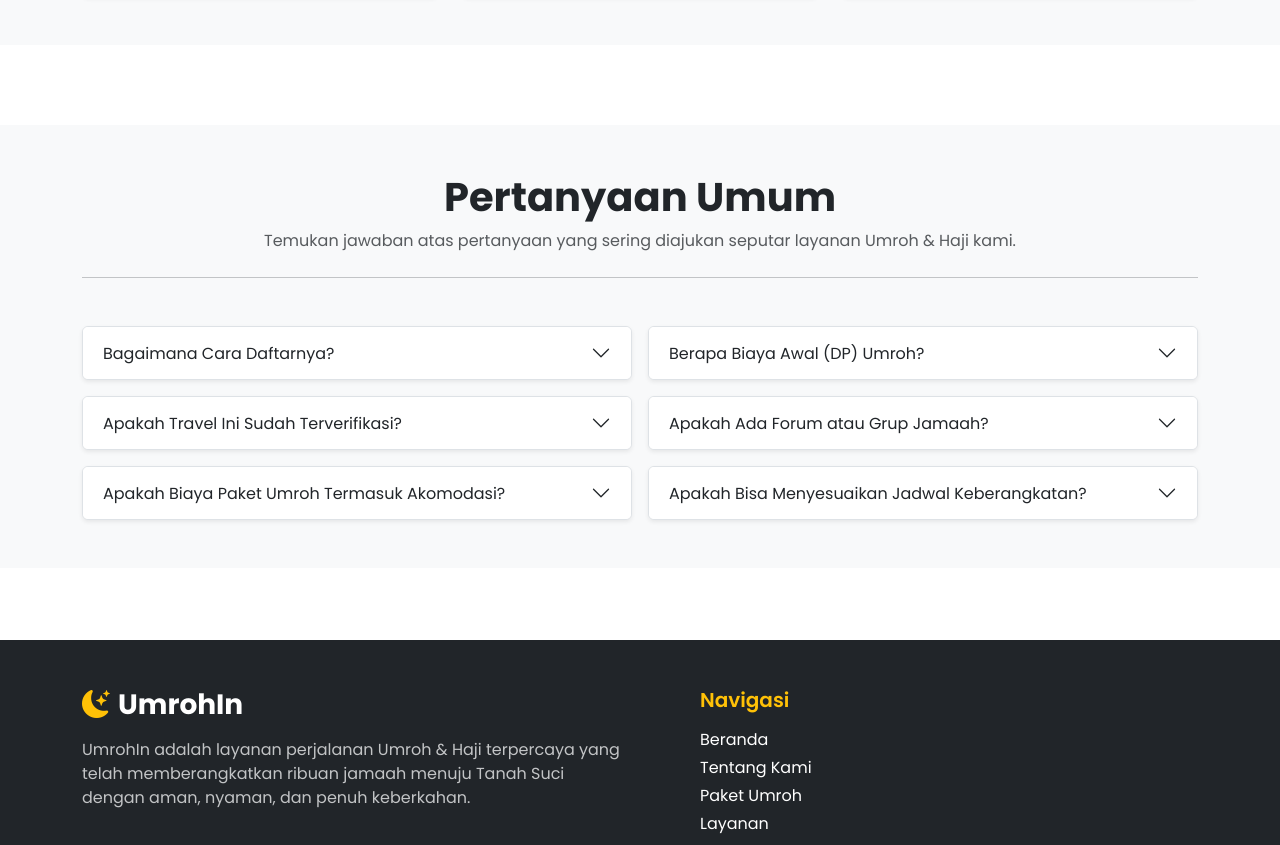
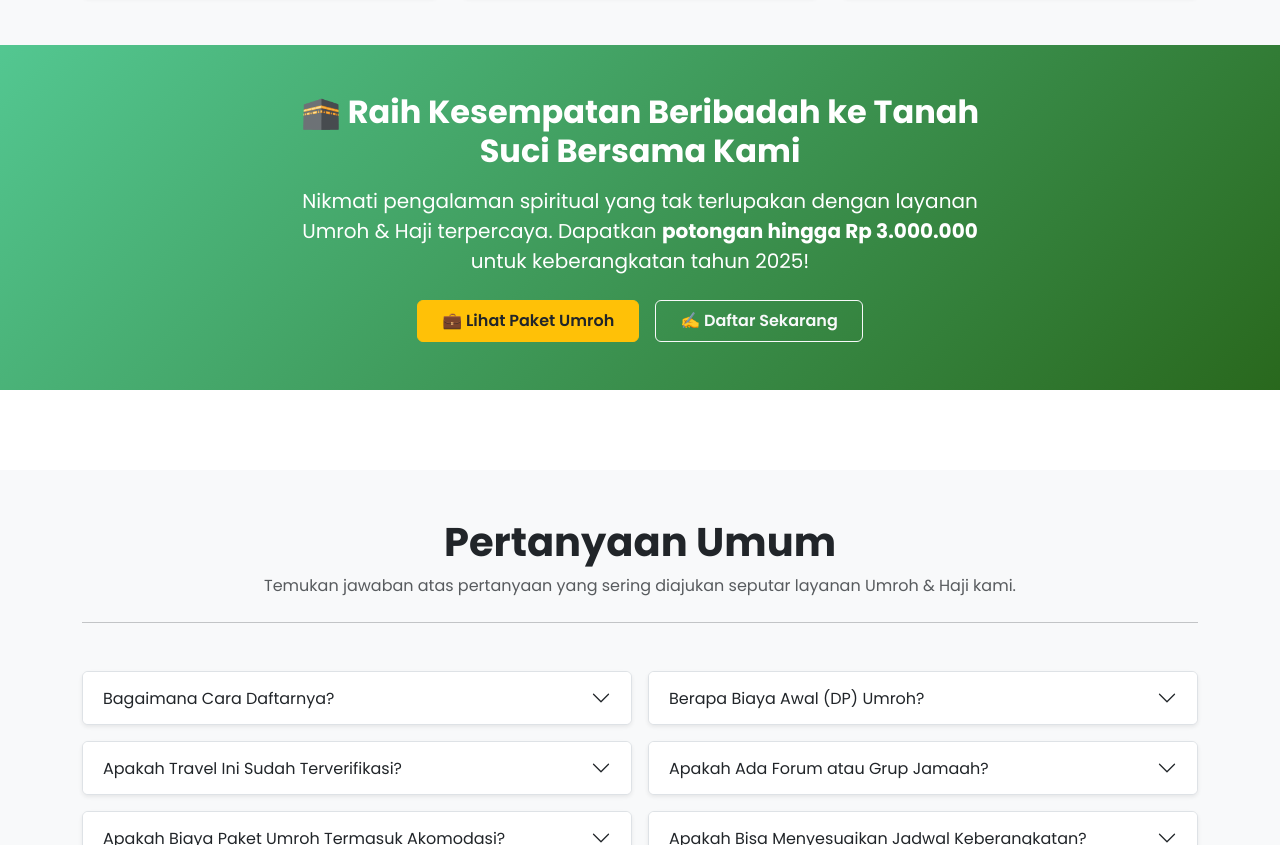
Before and after one commit to akaro260/umroh, a plain HTML site: page index.html in a window 1280 px wide. Shown: the part 2497-3342 px from the top of the page. Drawn offline with nearby package versions, Linux system fonts and the light colour scheme.

Commit message:
nambah section

```diff
--- a/css/style.css
+++ b/css/style.css
@@ -103,3 +103,14 @@ html {
       background-color: #198754;
       color: white;
     }
+
+
+#dikit img {
+  transition: transform 0.3s ease;
+}
+#dikit img:hover {
+  transform: scale(1.1);
+}
+.promo-banner{
+  background: linear-gradient(135deg, #53c791, #29681d);
+}
--- a/index.html
+++ b/index.html
@@ -54,7 +54,7 @@
 <!-- nav -->
 <!-- hero -->
  <div class="hero d-flex align-items-center">
-  <div class="container">
+  <div class="container" id="about">
     <div class="row">
     <div class="col text-white text-center">
       <h1 class="fw-bold">“Perjalanan Umroh Lebih Mudah, Aman, dan Terpercaya.”<br></h1>
@@ -331,6 +331,29 @@
 </section>
 
    <!-- layanan -->
+    <!-- Banner Promo Umroh & Haji -->
+<section class="promo-banner py-5 text-white" id="promo-banner" >
+  <div class="container text-center">
+    <div class="row justify-content-center">
+      <div class="col-lg-8">
+        <h2 class="fw-bold mb-3">🕋 Raih Kesempatan Beribadah ke Tanah Suci Bersama Kami</h2>
+        <p class="fs-5 mb-4">
+          Nikmati pengalaman spiritual yang tak terlupakan dengan layanan Umroh & Haji terpercaya.
+          Dapatkan <strong>potongan hingga Rp 3.000.000</strong> untuk keberangkatan tahun 2025!
+        </p>
+        <div class="d-flex flex-wrap justify-content-center gap-3">
+          <a href="#paket" class="btn btn-warning text-dark fw-semibold px-4 py-2">
+            💼 Lihat Paket Umroh
+          </a>
+          <a href="#daftar" class="btn btn-outline-light fw-semibold px-4 py-2">
+            ✍️ Daftar Sekarang
+          </a>
+        </div>
+      </div>
+    </div>
+  </div>
+</section>
+
 <!-- PERTANYAAN UMUM (FAQ) -->
 <section class="PTY py-5 bg-light">
   <div class="container">
```
